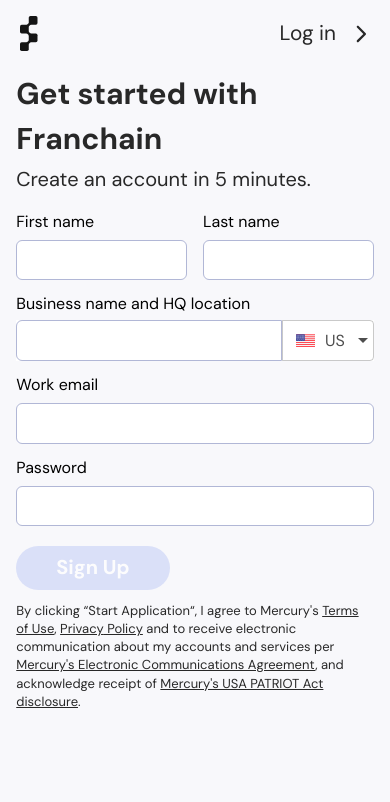
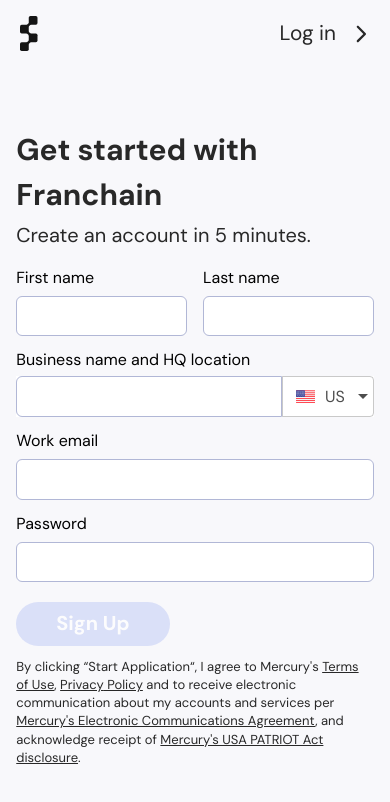
Before and after one commit to tundeLayan/Franchain, a React (Vite) app: page /auth/register in a window 390 px wide. Shown: the top 802 px of the page. Built offline with nearby package versions, Linux system fonts and the light colour scheme.

Commit message:
fix: page responsiveness

```diff
--- a/src/pages/Register/index.tsx
+++ b/src/pages/Register/index.tsx
@@ -71,8 +71,8 @@
           </Link>
         </span>
         {/* REFACTOR: There should be a better way to do this */}
-        <div className="md:min-h-[870px] flex items-center">
-          <div className="py-5 md:mt-14 w-11/12 md:w-7/12 xl:w-10/12 mx-auto xl:mt-0 ">
+        <div className="xl:min-h-[870px] flex items-center">
+          <div className="py-5 mt-14 md:mt-5 w-11/12 md:w-7/12 xl:w-10/12 mx-auto xl:mt-0 ">
             <h5 className="form-title mb-1 md:mb-2">
               Get started with Franchain{" "}
             </h5>
```
